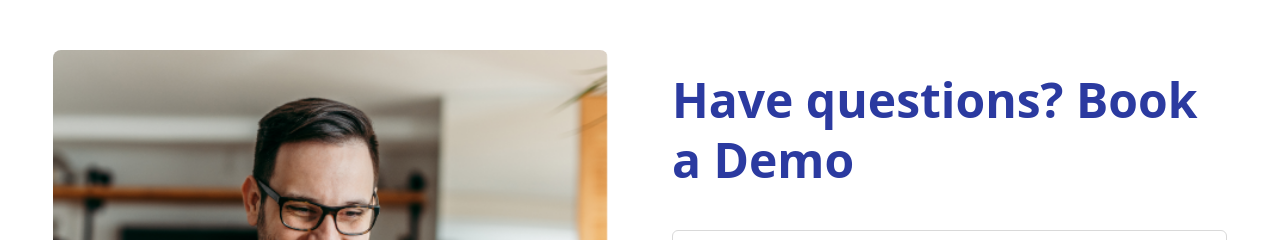
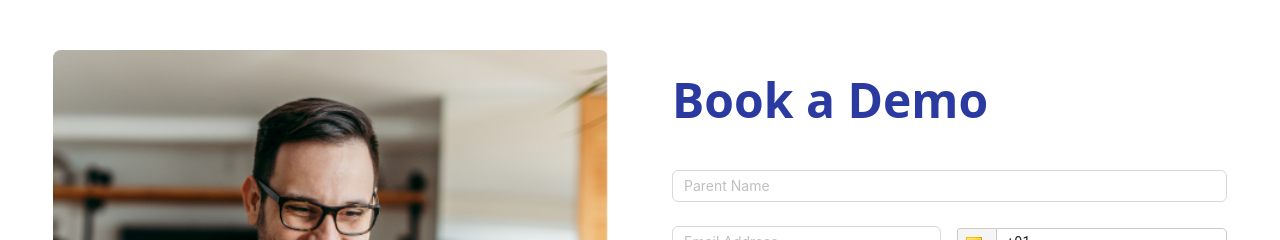
Before and after one commit to WebsitePioneer/LearningProject, a Next.js app: page /book-a-demo in a window 1280 px wide. Shown: the part 413-653 px from the top of the page. Built offline with nearby package versions, Linux system fonts and the light colour scheme.

Commit message:
fix: changes content forms heading

```diff
--- a/src/app/book-a-demo/page.jsx
+++ b/src/app/book-a-demo/page.jsx
@@ -64,7 +64,7 @@ const BookADemo = () => {
         </div>
         <div className="md:w-[50%] w-full">
           <h2 className="md:mt-5 mt-2 md:text-5xl text-4xl leading-[52px] font-bold text-[#2B3AA0] md:leading-[60px]">
-            Have questions? Book a Demo
+            Book a Demo
           </h2>
           <div className="md:mt-10 mt-6">
             <Form
--- a/src/app/contact-us/page.jsx
+++ b/src/app/contact-us/page.jsx
@@ -114,7 +114,7 @@ const ContactUs = () => {
         <div className="md:w-[50%] w-full">
           <p className="text-[#2B3AA0]">CONTACT US</p>
           <h2 className="md:mt-5 mt-2 md:text-5xl text-4xl leading-[52px] font-bold text-[#2B3AA0] md:leading-[60px]">
-            Have questions? Contact with us today
+            Contact with us today
           </h2>
           <div className="md:mt-10 mt-6">
             <Form
```
